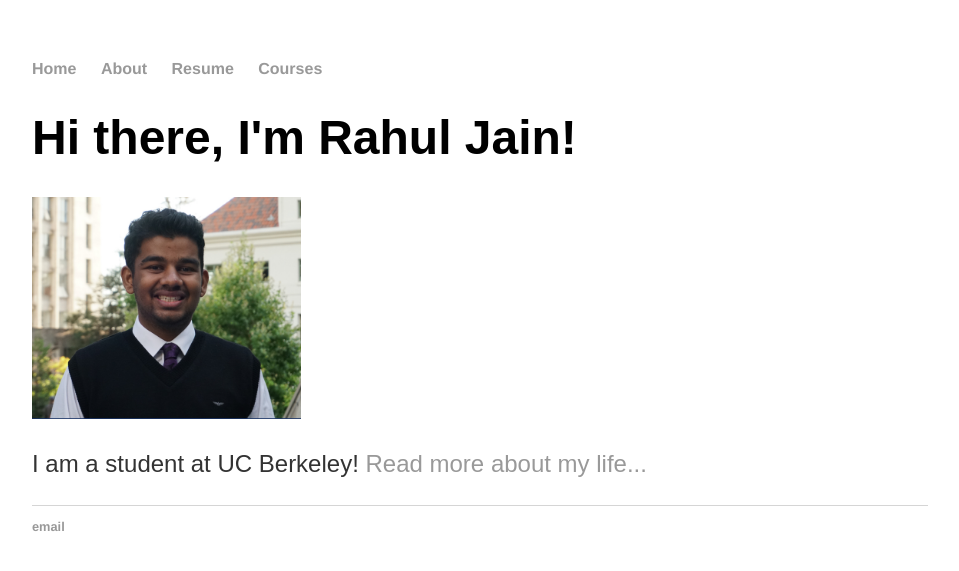
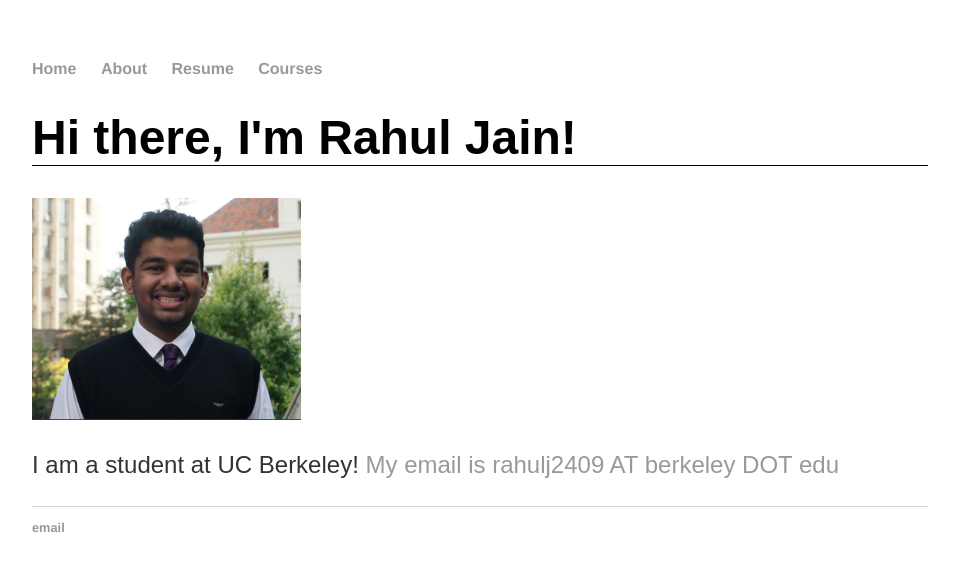
Before and after one commit to rahulj2409/rahulj2409.github.io, a Jekyll site: the page built from index.html, in a window 1280 px wide. Shown: the top 571 px of the page, without its empty margins (160-1119 px from the left). Built offline with Jekyll 4.4.1, drawn with Linux system fonts in a browser that asks for light colours.

Commit message:
Made line fix

```diff
--- a/About.html
+++ b/About.html
@@ -3,6 +3,6 @@ layout: default
 title: Rahul Jain
 ---
 <div class="blurb">
-	<h1> <font face='arial'> About </h1>
+	<h1 style='border-bottom: 1px solid black'> <font face='arial'> About </h1>
 	<p> <font face='arial' > I am a junior at UC Berkeley studying Computer Science and Applied Mathematics with a concentration in Machine Learning!  I love to learn new topics and solve all types of problems. I love talking about math and statistics and all sorts of algorithms out there so come talk to me or email me at rahulj2409@berkeley.edu. Also go Lakers!  </p>
 </div><!-- /.blurb -->
--- a/index.html
+++ b/index.html
@@ -3,6 +3,6 @@ layout: default
 title: Rahul Jain
 ---
 <div class="blurb">
-	<h1><font face='arial' > Hi there, I'm Rahul Jain!</h1> <img src='Rahul.jpg' style='max-width:30%'>
-	<p> <font face='arial' > I am a student at UC Berkeley! <a href="/about">Read more about my life...</a></p>
+	<h1 style='border-bottom: 1px solid black'> <font face='arial' > Hi there, I'm Rahul Jain!</h1> <img src='Rahul.jpg' style='max-width:30%'>
+	<p> <font face='arial' > I am a student at UC Berkeley! <a href="/about">My email is rahulj2409 AT berkeley DOT edu</a></p>
 </div><!-- /.blurb -->
```
Also changed, not shown: rahul_lakers.jpg (deleted).
